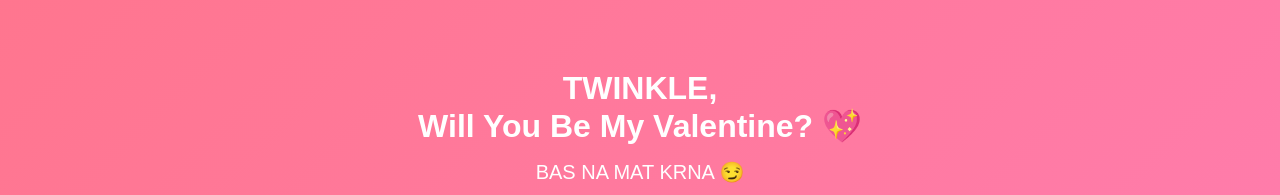
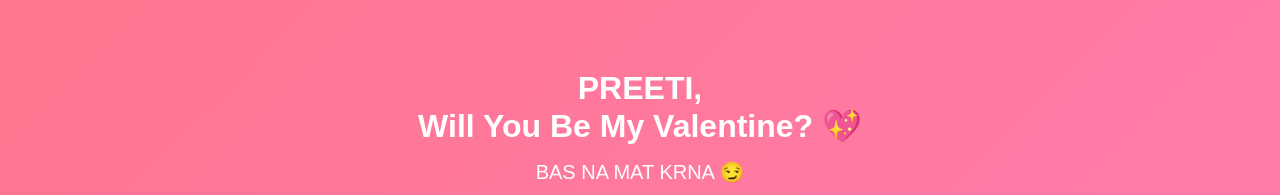
Before and after one commit to Kashish091019/preeti, a plain HTML site: page index.html in a window 1280 px wide. Shown: the part 143-338 px from the top of the page. Drawn offline with Linux system fonts and the light colour scheme.

Commit message:
Update and rename ashis - Copy.html to index.html

```diff
--- a/ashis - Copy.html
+++ b/index.html
@@ -117,7 +117,7 @@
 <body>
 
 <div class="container">
-    <h1>TWINKLE,<br>Will You Be My Valentine? 💖</h1>
+    <h1>PREETI,<br>Will You Be My Valentine? 💖</h1>
 
     <div id="tagline">BAS NA MAT KRNA 😏</div>
 
```
